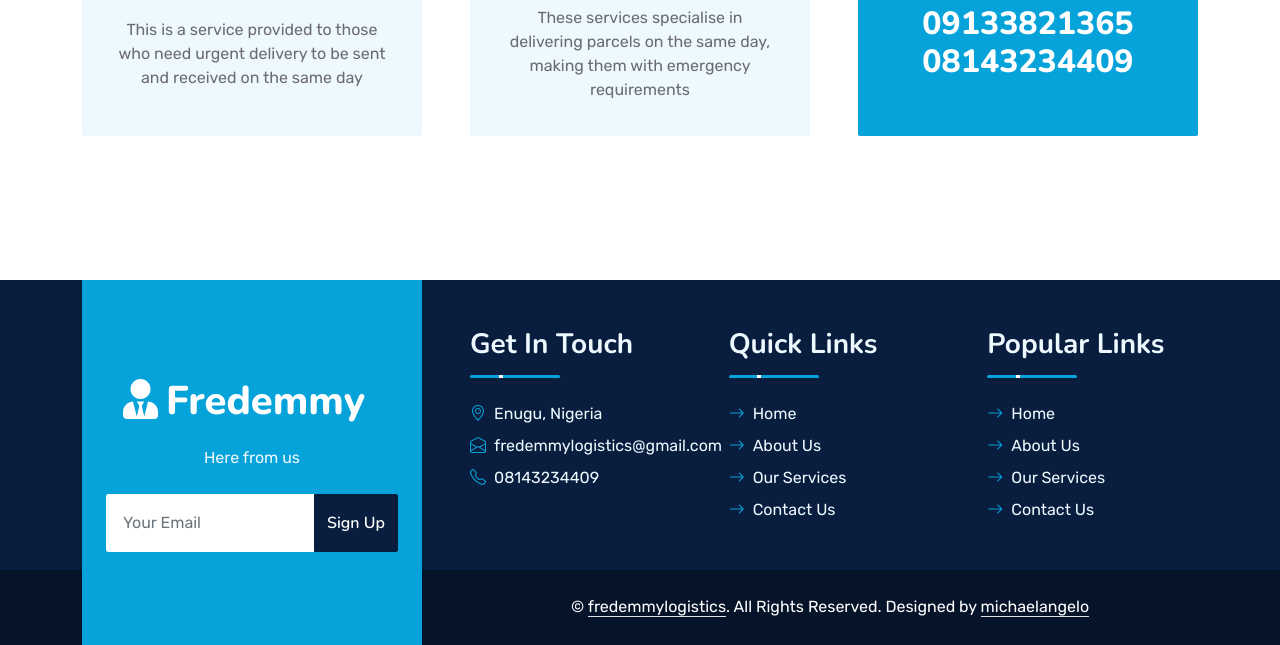
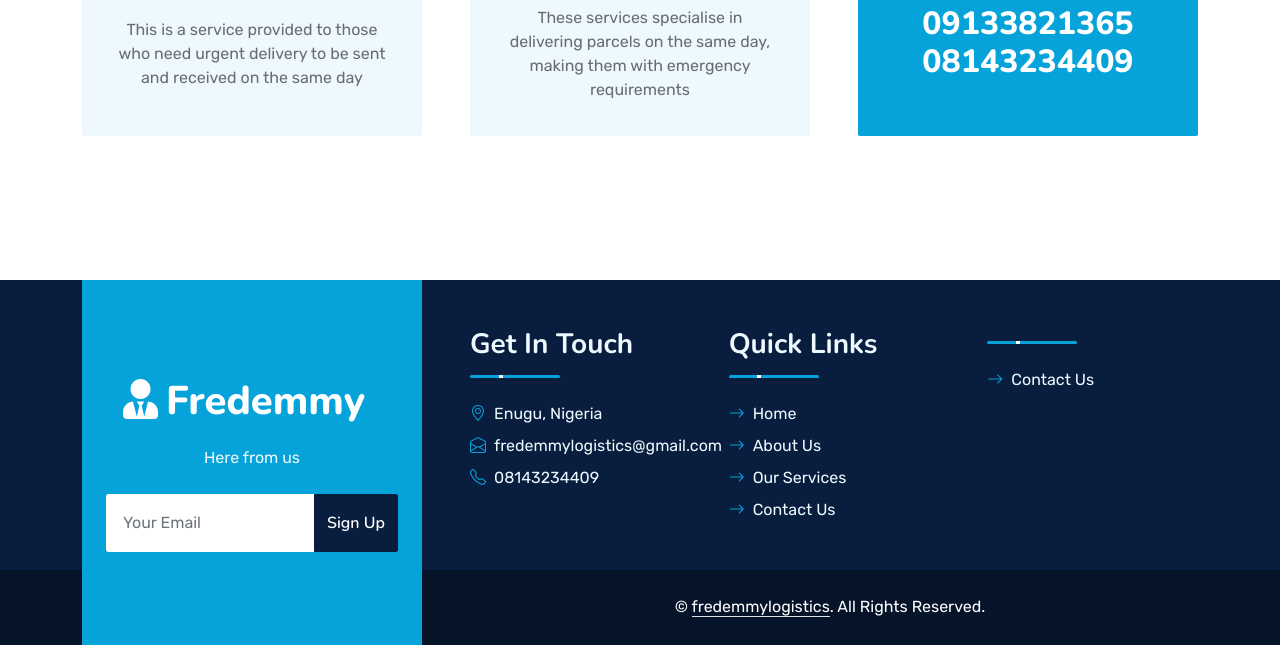
Before and after one commit to Michaangelo60/fredemylogisticsng, a plain HTML site: page service.html in a window 1280 px wide. Shown: the part 1323-1968 px from the top of the page. Drawn offline with nearby package versions, Linux system fonts and the light colour scheme.

Commit message:
Update service.html

```diff
--- a/service.html
+++ b/service.html
@@ -259,12 +259,9 @@
                         </div>
                         <div class="col-lg-4 col-md-12 pt-0 pt-lg-5 mb-5">
                             <div class="section-title section-title-sm position-relative pb-3 mb-4">
-                                <h3 class="text-light mb-0">Popular Links</h3>
+
                             </div>
                             <div class="link-animated d-flex flex-column justify-content-start">
-                                <a class="text-light mb-2" href="index.html"><i class="bi bi-arrow-right text-primary me-2"></i>Home</a>
-                                <a class="text-light mb-2" href="about.html"><i class="bi bi-arrow-right text-primary me-2"></i>About Us</a>
-                                <a class="text-light mb-2" href="service.html"><i class="bi bi-arrow-right text-primary me-2"></i>Our Services</a>
 
 
                                 <a class="text-light" href="#"><i class="bi bi-arrow-right text-primary me-2"></i>Contact Us</a>
@@ -283,7 +280,7 @@
                         <p class="mb-0">&copy; <a class="text-white border-bottom" href="#">fredemmylogistics</a>. All Rights Reserved.
 
 						<!--/*** This template is free as long as you keep the footer author’s credit link/attribution link/backlink. If you'd like to use the template without the footer author’s credit link/attribution link/backlink, you can purchase the Credit Removal License from "https://htmlcodex.com/credit-removal". Thank you for your support. ***/-->
-						Designed by <a class="text-white border-bottom" href="https://htmlcodex.com">michaelangelo</a></p>
+
                     </div>
                 </div>
             </div>
```
